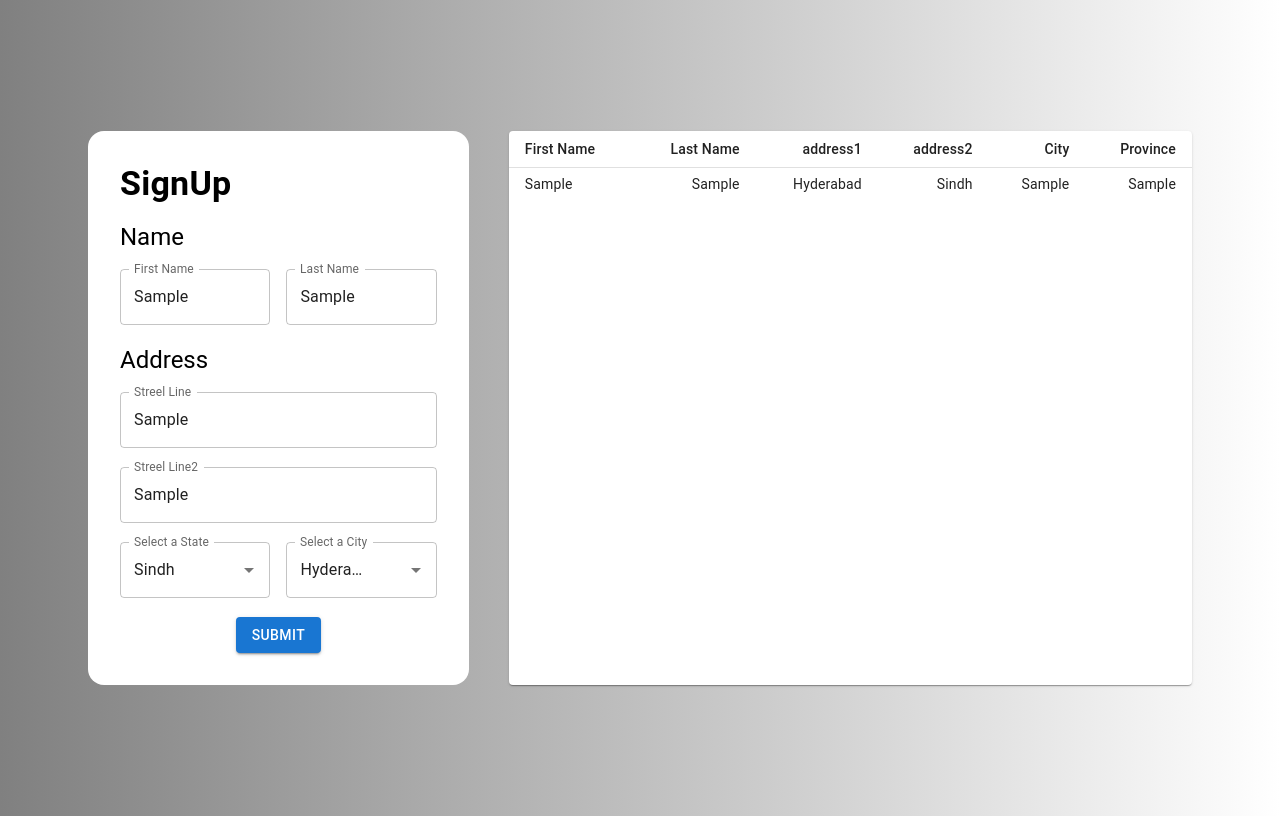
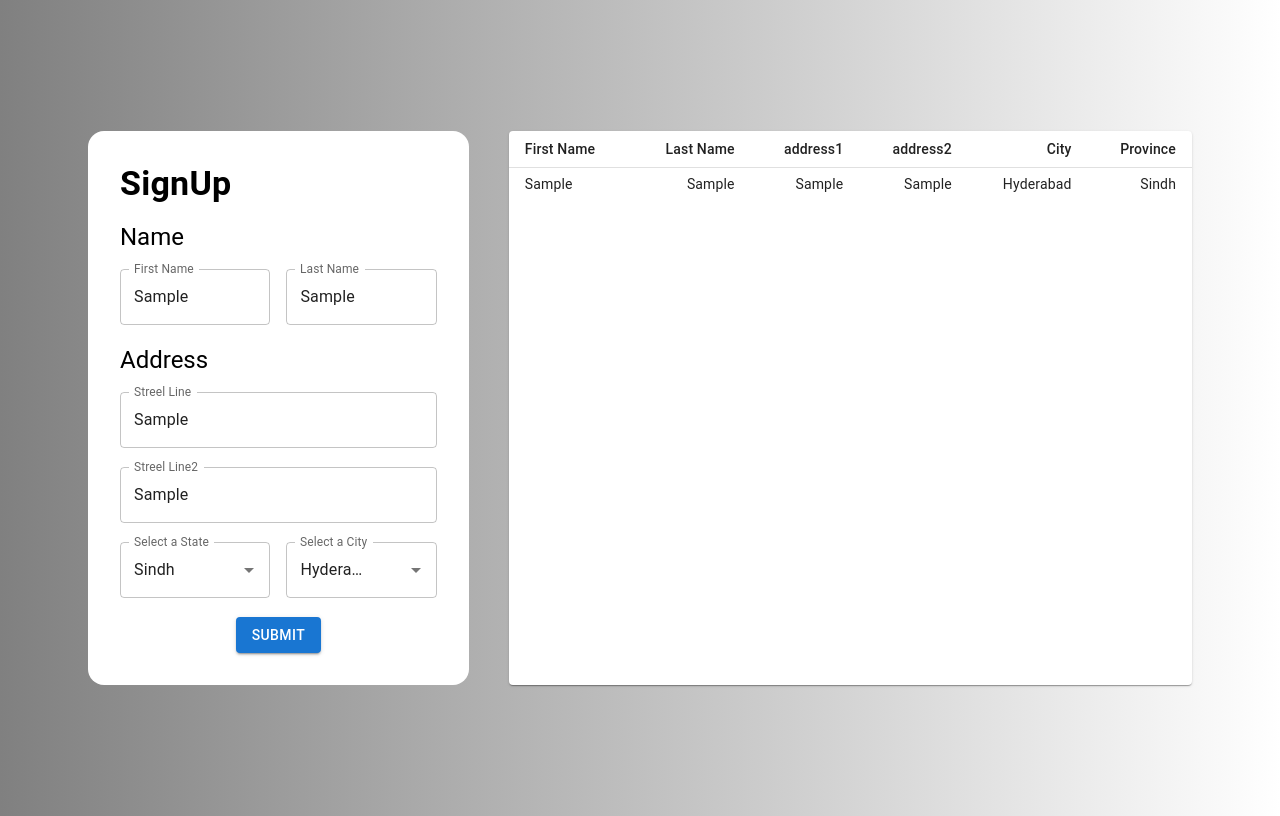
Before and after one commit to zaid-bp/material_ui, a React (Vite) app: page / in a window 1280 px wide. Both pictures are taken after typing "Sample", "Sample", "Sample", "Sample" into the empty fields and a click on the button "SUBMIT". Built offline with nearby package versions, Linux system fonts and the light colour scheme.

Commit message:
arranged table

```diff
--- a/src/Components/ShowFormData.tsx
+++ b/src/Components/ShowFormData.tsx
@@ -35,10 +35,10 @@ export default function DataTable() {
           <TableRow key={index} sx={{ '&:last-child td, &:last-child th': { border: 0 } }} >
               <TableCell component="th" scope="row">{firstName}</TableCell>
               <TableCell align="right">{lastName}</TableCell>
+              <TableCell align="right">{addLine1}</TableCell>
+              <TableCell align="right">{addLine2}</TableCell>
               <TableCell align="right">{city}</TableCell>
               <TableCell align="right">{selectedProvince}</TableCell>
-              <TableCell align="right">{addLine1}</TableCell>
-              <TableCell align="right">{addLine2}</TableCell>
             </TableRow>
             )
 })}
```
